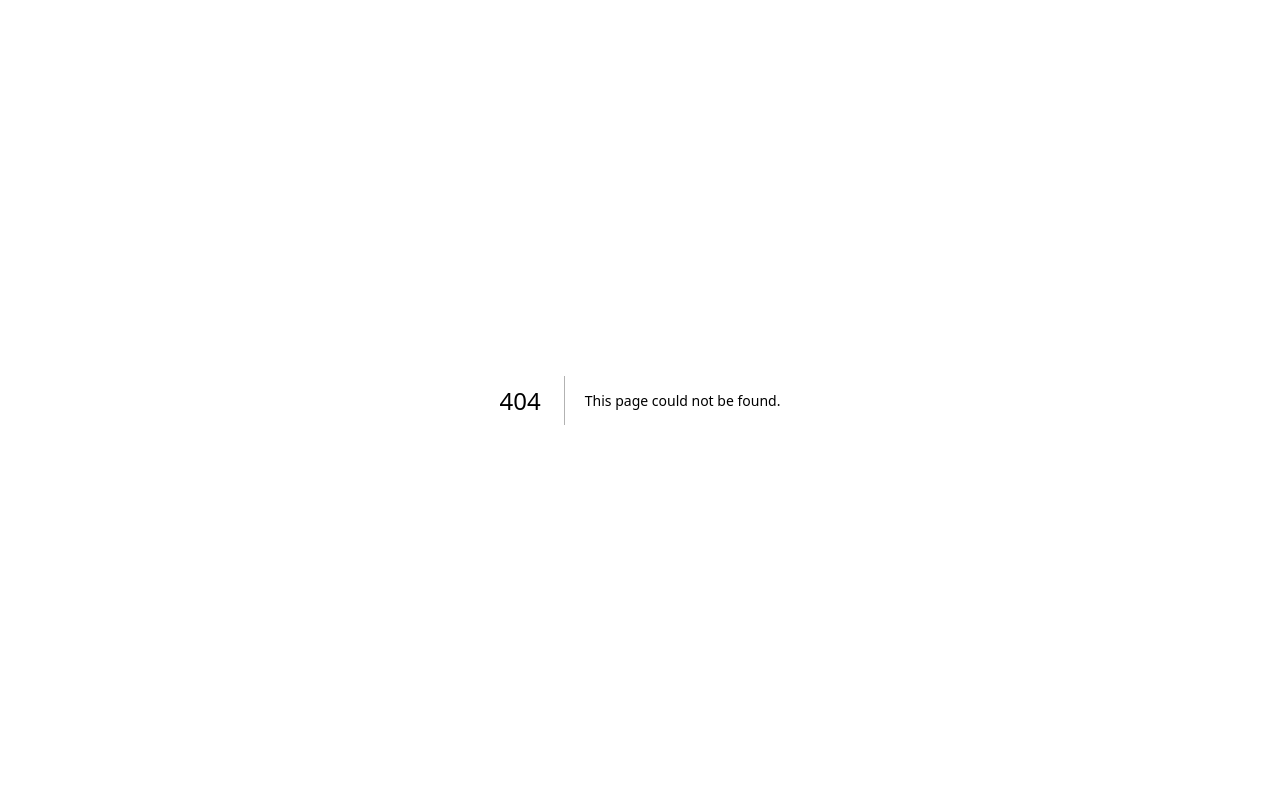
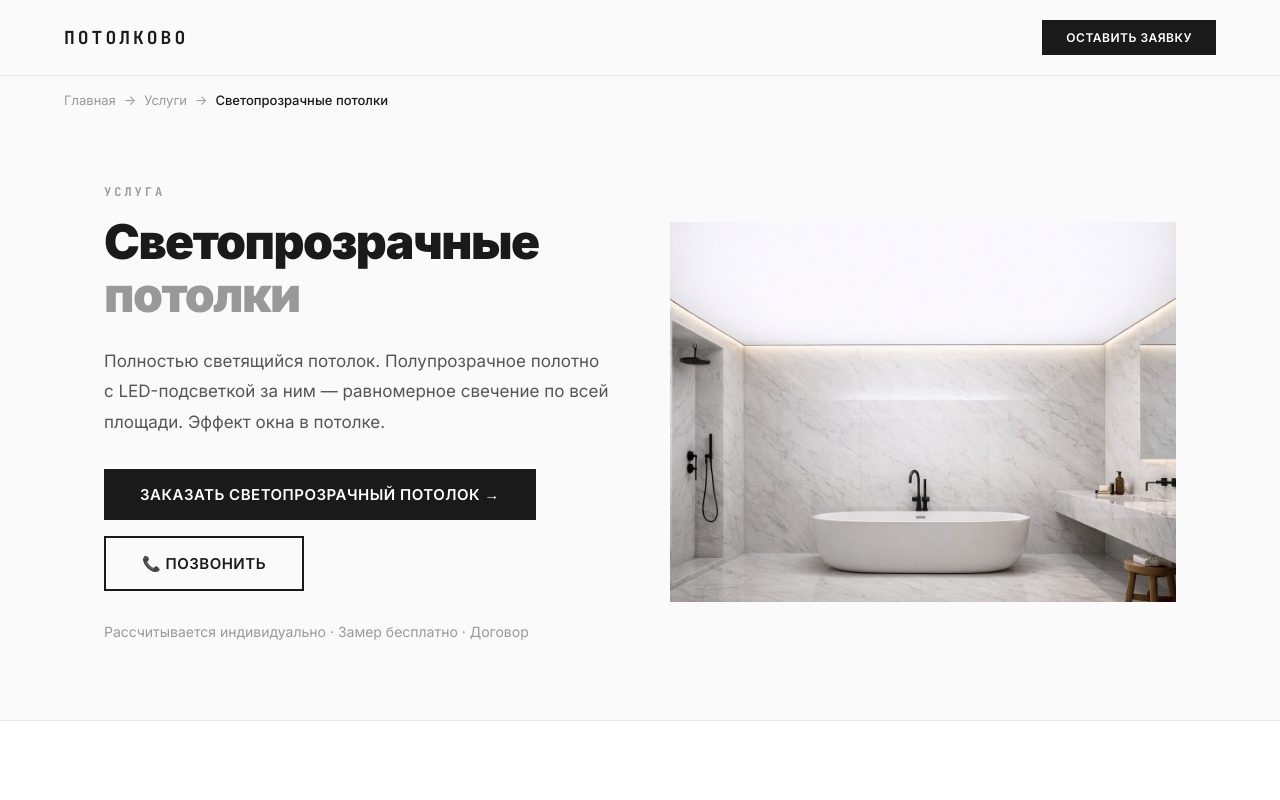
Before and after one commit to svladimirtsk-crypto/nextjs-potolkovo, a Next.js app: page /uslugi/svetoprozrachnye-potolki in a window 1280 px wide. Before the commit this address had no page. Shown: the top 800 px of the page. Built offline with nearby package versions, Linux system fonts and the light colour scheme.

Commit message:
Create page.tsx

```diff
--- /dev/null
+++ b/app/uslugi/svetoprozrachnye-potolki/page.tsx
@@ -0,0 +1,47 @@
+import type { Metadata } from "next";
+import ServicePageLayout from "../_components/ServicePageLayout";
+
+export const metadata: Metadata = {
+  title: "Светопрозрачные натяжные потолки — полностью светящийся потолок | ПОТОЛКОВО",
+  description: "Светопрозрачный натяжной потолок — равномерное свечение по всей площади. Эффект окна в потолке. Мастер 15+ лет. Москва и МО.",
+  keywords: "светопрозрачный потолок, светящийся потолок, LED потолок, световой потолок москва",
+};
+
+export default function Page() {
+  return (
+    <ServicePageLayout
+      breadcrumb="Светопрозрачные потолки"
+      badge="Услуга"
+      h1="Светопрозрачные"
+      h1sub="потолки"
+      description="Полностью светящийся потолок. Полупрозрачное полотно с LED-подсветкой за ним — равномерное свечение по всей площади. Эффект окна в потолке."
+      ctaText="Заказать светопрозрачный потолок"
+      price="Рассчитывается индивидуально"
+      image="/svc-multilevel.jpeg"
+      imageAlt="Светопрозрачный натяжной потолок — полностью светящийся"
+      sectionTitle="Как это устроено"
+      sectionParagraphs={[
+        "За полупрозрачным полотном располагаются LED-панели или светодиодная лента с рассеивателем. Свет проходит через полотно равномерно по всей площади.",
+        "Результат — потолок, который светится целиком, как огромное окно в небо. Никаких точечников, люстр или видимых светильников.",
+        "Можно комбинировать с обычным натяжным потолком: светящаяся зона в центре, матовый потолок по краям.",
+      ]}
+      advantagesTitle="Преимущества"
+      advantages={[
+        { icon: "☀️", title: "Равномерный свет", desc: "Вся площадь потолка — один светильник" },
+        { icon: "🪟", title: "Эффект окна", desc: "Имитация естественного верхнего света" },
+        { icon: "🎛️", title: "Диммирование", desc: "Управление яркостью с пульта" },
+        { icon: "🎨", title: "Комбинации", desc: "Совмещение с матовым полотном" },
+      ]}
+      otherServices={[
+        ["Теневой профиль", "/uslugi/tenevoy-profil"],
+        ["Парящие потолки", "/uslugi/paryashchie-potolki"],
+        ["Световые линии", "/uslugi/svetovye-linii"],
+        ["Трековое освещение", "/uslugi/trekovoe-osveshchenie"],
+        ["Скрытые карнизы", "/uslugi/skrytye-karnizy"],
+        ["Индивидуальные проекты", "/uslugi/individualnye-proekty"],
+        ["Продажа трек-света", "/uslugi/prodazha-trekovogo-osveshcheniya"],
+        ["Простые потолки", "/uslugi/prostye-potolki"],
+      ]}
+    />
+  );
+}
```
